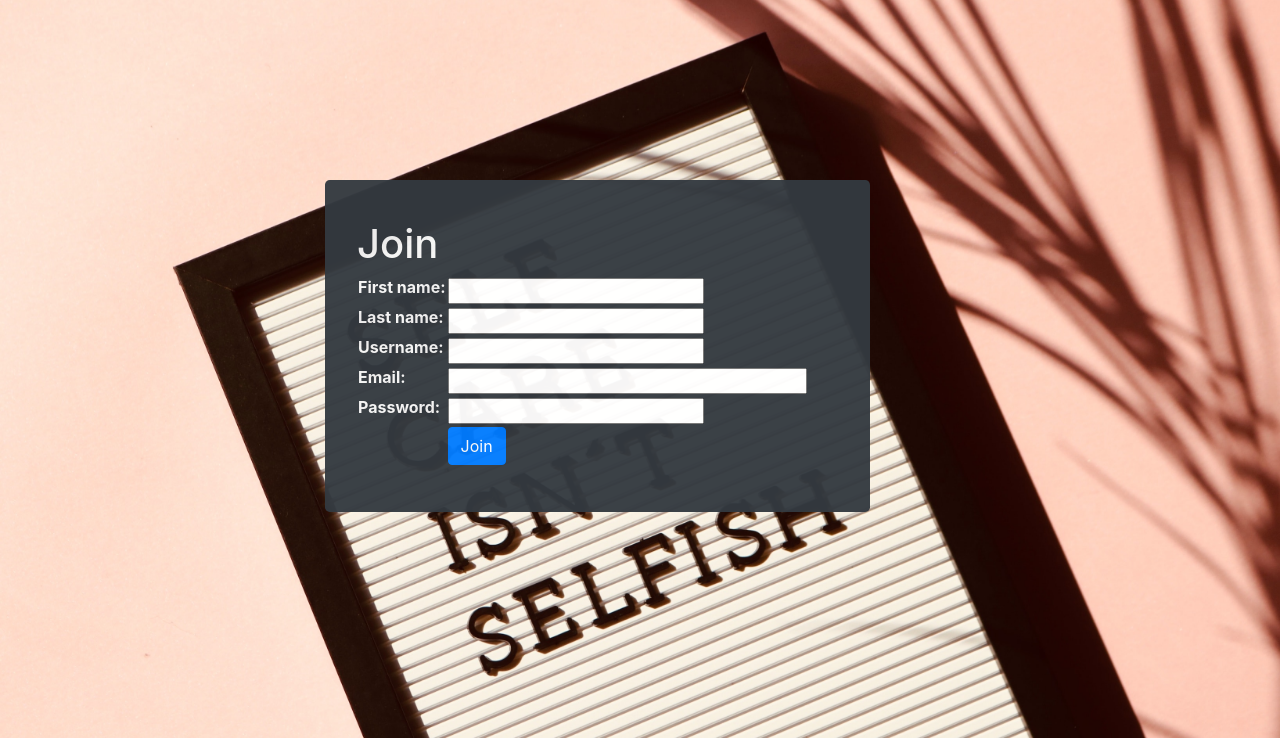
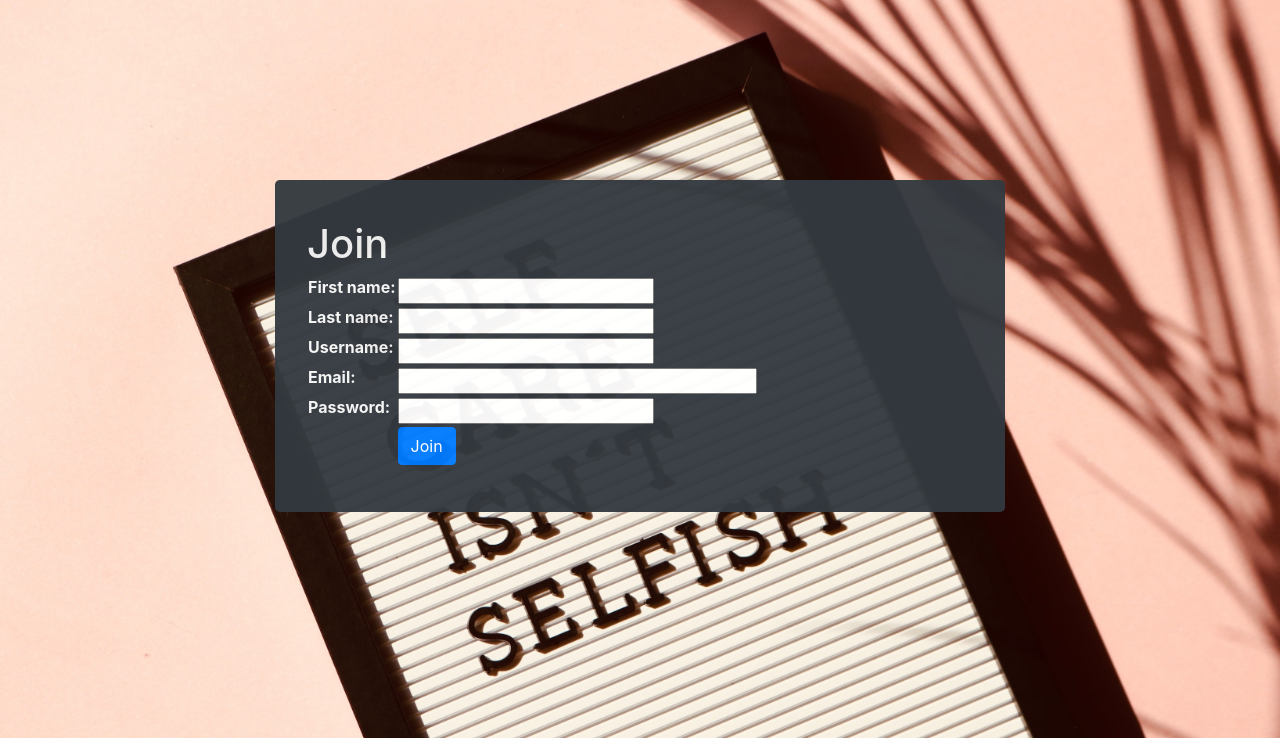
Before and after one commit to magarcia0/orion_fitness, a Django app: page /join/ in a window 1280 px wide. Shown: the part 62-800 px from the top of the page. Run offline with Django 3.2, Linux system fonts and the light colour scheme; some libraries are stand-ins or nearby versions.

Commit message:
fix join jumbotron

```diff
--- a/final/templates/core/home.html
+++ b/final/templates/core/home.html
@@ -53,7 +53,9 @@
         }
  @media (min-width: 768px){
             .jumbotron {
-    min-width: 400px;
+    min-width: 350px;
+    margin-left: 40px;
+  }
   }
     </style>
     <link rel="preconnect" href="https://fonts.gstatic.com">
--- a/final/templates/core/join.html
+++ b/final/templates/core/join.html
@@ -3,6 +3,7 @@
 <head>
     {% include "bootstrap.html" %}
     {% load static %}
+    {% include "navbar.html" %}
     <style>
         body {
             background-image: url("/static/self.jpg");
@@ -15,13 +16,12 @@
 </head>
 
 <body>
-    {% include "navbar.html" %}
     <div class="container">
         <div class="row">
-            <div class="col-sm-2">
+            <div class="col-md-2">
             </div>
-            <div class="col-sm-8" style="padding-right: 150px;">
-            <div class = "jumbotron jumbo_text bg-dark" style="margin-top: 180px; margin-left: 50px; padding-top: 40px; padding-bottom: 30px; opacity: 0.96;">
+            <div class="col-md-8" style="padding-right: auto;">
+            <div class = "jumbotron bg-dark" style="align-self: center; margin-top: 180px; margin-left: auto; padding-top: 40px; padding-bottom: 30px; opacity: 0.96;">
                 <h1 style="color: whitesmoke;">Join</h1>
                 <form method="POST">{% csrf_token %}
                     <table style="color: whitesmoke; padding: auto;">
@@ -36,7 +36,7 @@
                     </table>
                 </form>
             </div>
-            <div class="col-sm-2">
+            <div class="col-md-2">
         </div>
         </div>
     </div>
--- a/final/templates/core/login.html
+++ b/final/templates/core/login.html
@@ -17,7 +17,7 @@
     <div class="row">
         <div class="col-md-2">
         </div>
-        <div class="col-md-8" style="padding-right: autopx;">
+        <div class="col-md-8" style="padding-right: auto;">
             <div class = "jumbotron bg-dark" style="align-self: center; margin-top: 225px; margin-left: auto; padding-top: 40px; padding-bottom: 30px; opacity: 0.96;">
                 <div class="container">
                 <h1 style="color: whitesmoke;">Login</h1>
```
Also changed, not shown: final/core/migrations/0001_initial.py, final/db.sqlite3, final/nutrition/migrations/0001_initial.py, final/workout/migrations/0001_initial.py.
